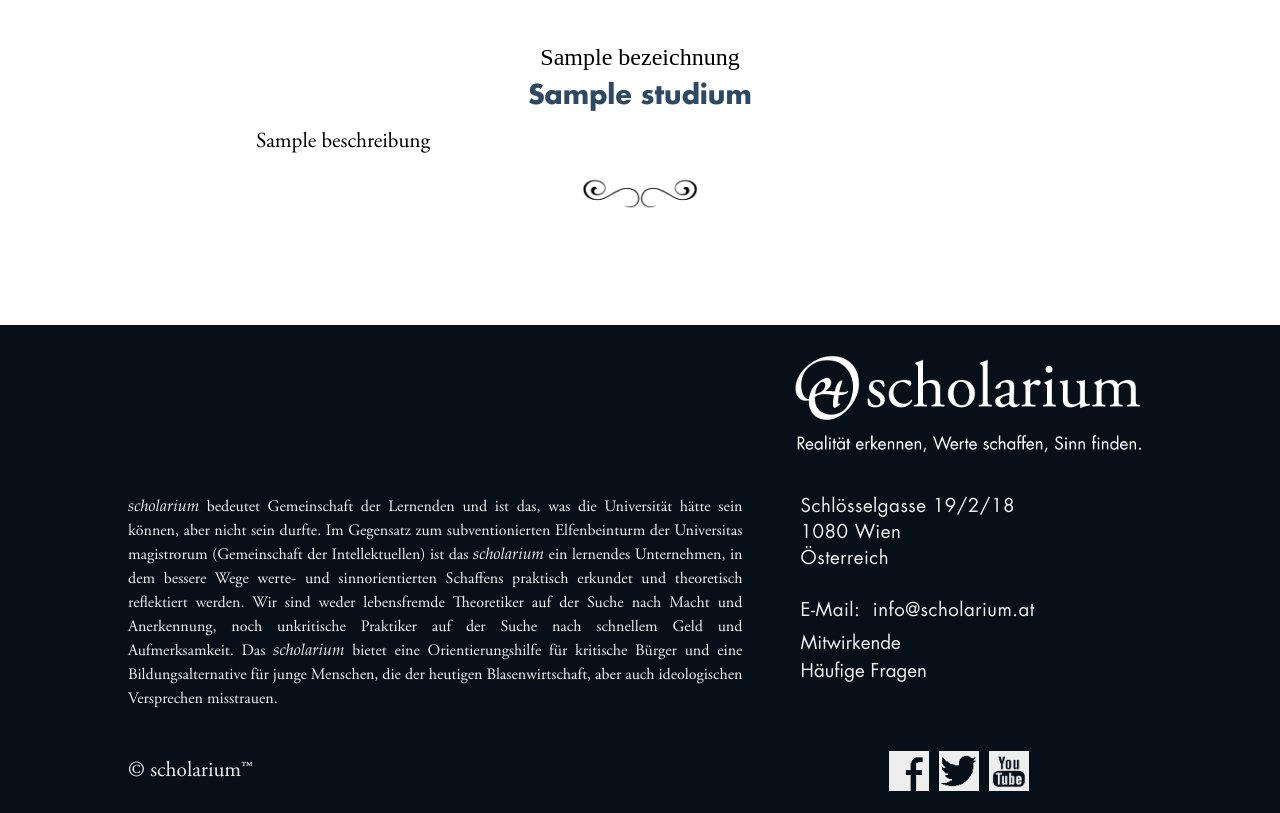
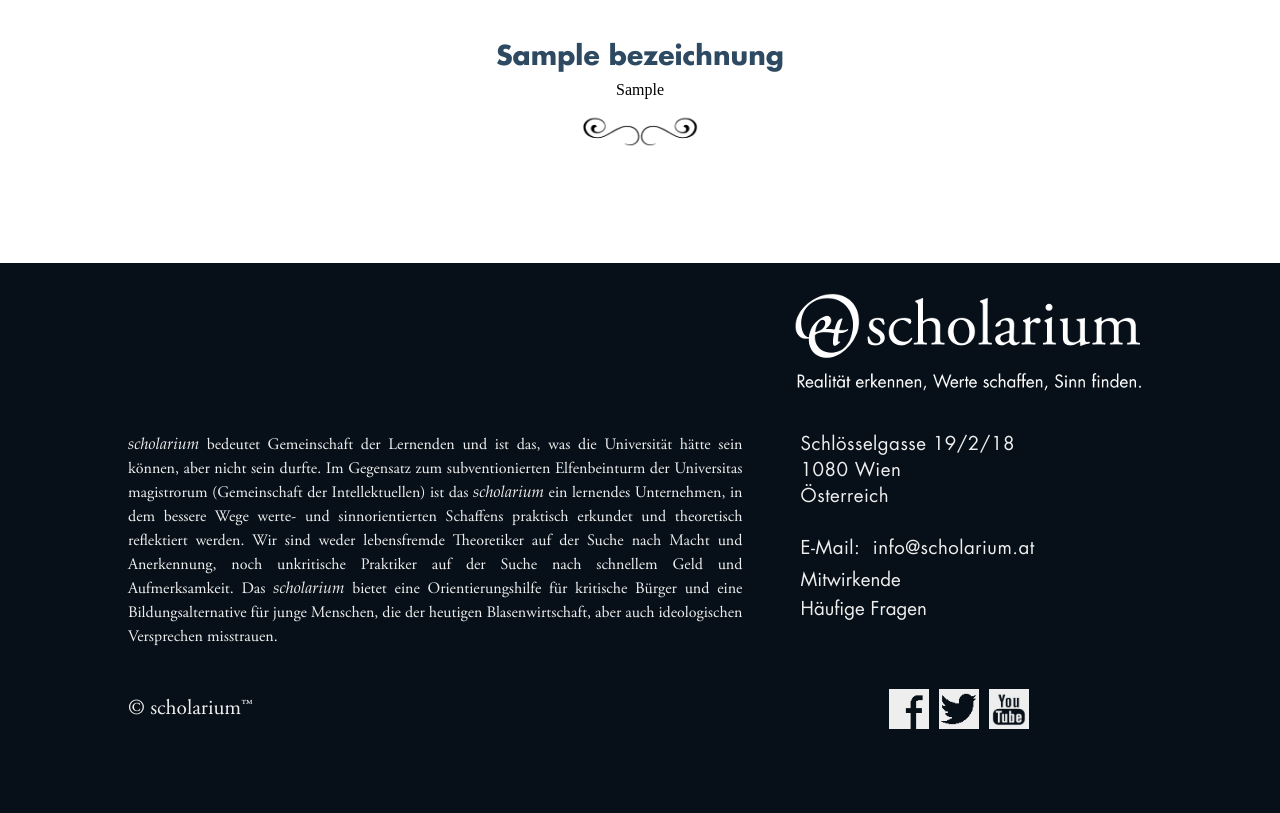
Before and after one commit to valuehack/scholarium.at, a Django app: template Veranstaltungen/templates/Veranstaltungen/liste_studien.html in a window 1280 px wide. Shown: the part 270-1083 px from the top of the page. After the commit the page ends 999 px from the top, so only its background shows below. Run offline with Django 3.2, Linux system fonts and the light colour scheme; the template is opened without the code that fills it: most values are stand-ins (such as "Sample title", 1, 10 or a date in 2020); some libraries are stand-ins or nearby versions.

Commit message:
Studiendinger angepasst (Text aus zwei Teilen) und Template wie auf alter Seite

```diff
--- a/Veranstaltungen/models.py
+++ b/Veranstaltungen/models.py
@@ -36,7 +36,8 @@ class Veranstaltung(KlasseMitProdukten):
         return self.art_veranstaltung.preis_praesenz
 
 class Studiumdings(KlasseMitProdukten):
-    beschreibung = models.TextField()
+    beschreibung1 = models.TextField()
+    beschreibung2 = models.TextField()
     class Meta:
         verbose_name_plural = "Studiendinger"
 
--- a/Veranstaltungen/templates/Veranstaltungen/liste_studien.html
+++ b/Veranstaltungen/templates/Veranstaltungen/liste_studien.html
@@ -2,17 +2,13 @@
 {% load static %}
 
 {% block content %}
-  <div class="veranstaltungen">
+  <div class="veranstaltungen" style="width: 600px;">
   {% for studium in studien %}
-  {% with art=studium.art_veranstaltung %}
     <div class="veranstaltung">
-    {% block art_veranstaltung_name %}
-      <div>{{ art.bezeichnung }}</div>
-    {% endblock art_veranstaltung_name %}
-      <h1><a href='{{ studium.slug }}'>{{ studium }}</a></h1>
-      <p>{{ studium.beschreibung }}</p>
+      <h1><a href='{{ studium.slug }}'>{{ studium.bezeichnung }}</a></h1>
+      {{ studium.beschreibung1|safe }}
       <p class="linie"><img src="{% static 'img/linie.png' %}" alt='linie'></p>
     </div>
-    {% endwith %}{% endfor %}
+  {% endfor %}
   </div>
 {% endblock content %}
```
Also changed, not shown: Veranstaltungen/migrations/0005_auto_20170421_0711.py (added), Veranstaltungen/migrations/0006_studiumdings_beschreibung1.py (added), Veranstaltungen/migrations/0007_auto_20170421_0715.py (added).
